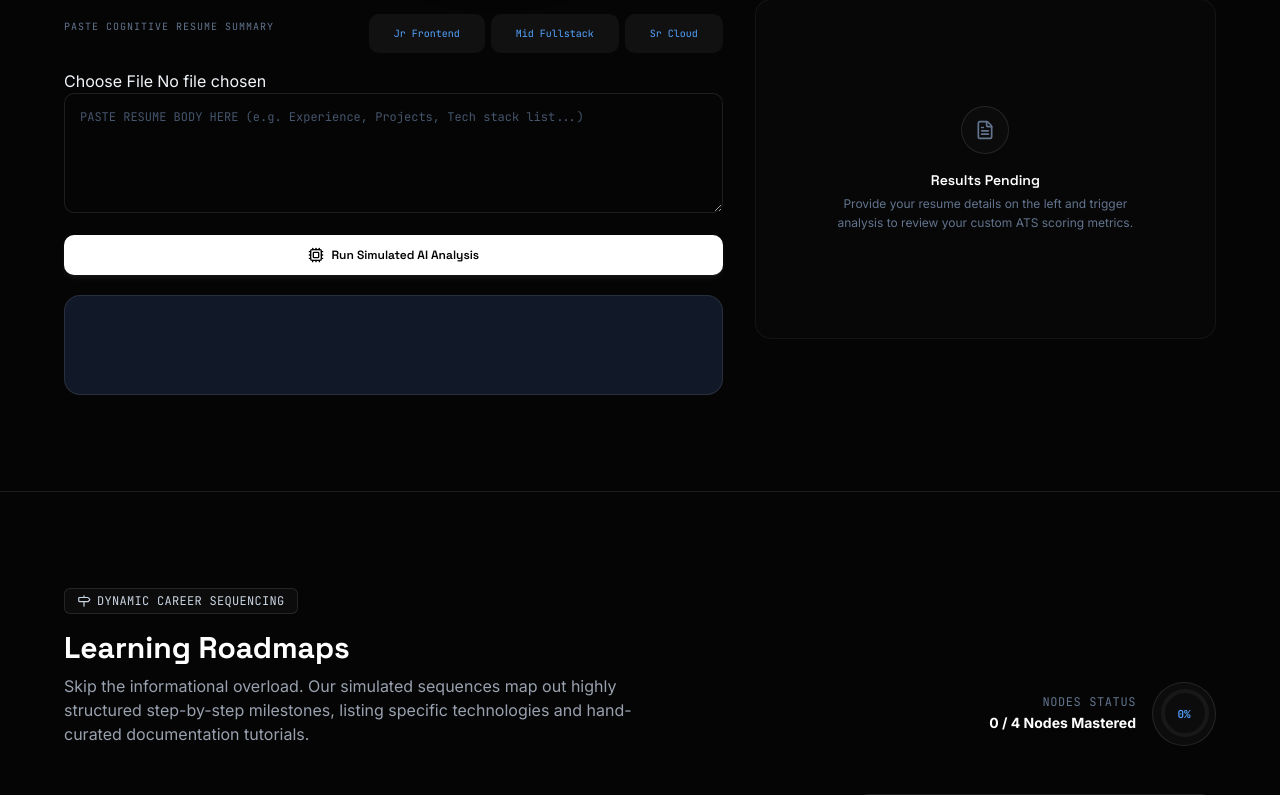
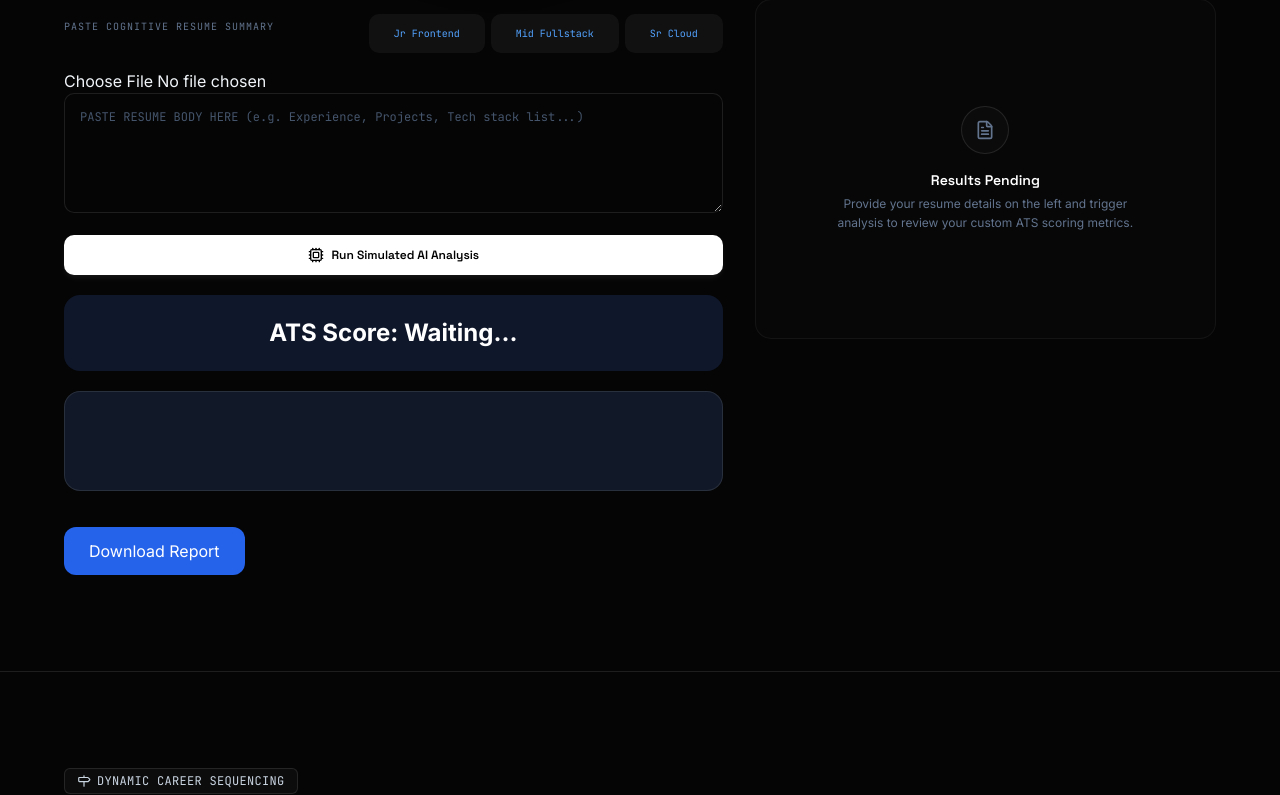
Before and after one commit to The-Tech-Guy005/skill-swap-ai, a Flask app: page / in a window 1280 px wide. Shown: the part 956-1751 px from the top of the page. Run offline with Flask 3, Linux system fonts and the light colour scheme; style sheets or scripts are compiled from the project's sources.

Commit message:
Completed Day 3 features

```diff
--- a/app.py
+++ b/app.py
@@ -30,20 +30,22 @@ def ask():
     question = data["question"]
 
     prompt = f"""
-    You are SkillSwap AI, an expert career mentor.
+    You are an expert ATS and career mentor.
 
-    Student input:
+    Analyze this resume:
+
     {question}
 
-    Provide:
+    Return in this format:
 
-    1. Current strengths
-    2. Missing skills
-    3. 3-month learning roadmap
-    4. 3 project ideas
-    5. Career recommendations
+    ATS Score: X/100
 
-    Use headings and bullet points.
+    1. Current Strengths
+    2. Missing Skills
+    3. 3-Month Learning Roadmap
+    4. Project Ideas
+    5. Career Recommendations
+
     Keep the response concise.
     """
 
--- a/static/style.css
+++ b/static/style.css
@@ -105,3 +105,27 @@ button{
     white-space: pre-wrap;
     min-height: 100px;
 }
+#ats-score-box{
+    margin-top:20px;
+    padding:20px;
+    background:#0f172a;
+    border-radius:16px;
+    color:white;
+    font-size:24px;
+    font-weight:bold;
+    text-align:center;
+}
+#download-btn{
+    margin-top:20px;
+    padding:12px 25px;
+    background:#2563eb;
+    color:white;
+    border:none;
+    border-radius:12px;
+    cursor:pointer;
+    font-size:16px;
+}
+
+#download-btn:hover{
+    background:#1d4ed8;
+}
--- a/templates/index.html
+++ b/templates/index.html
@@ -215,7 +215,13 @@
                 <i data-lucide="cpu" class="w-4 h-4"></i>
                 <span id="analysis-btn-text">Run Simulated AI Analysis</span>
               </button>
+              <div id="ats-score-box">
+                    ATS Score: Waiting...
+              </div>
               <div id="response-box"></div>
+              <button id="download-btn" onclick="downloadReport()">
+                    Download Report
+              </button>
             </div>
 
 
@@ -1474,6 +1480,10 @@
         Ask AI
     </button>
 
+    <div id="ats-score-box">
+        ATS Score: Waiting...
+    </div>
+
     <div id="response"></div>
 </div>
 <script>
@@ -1517,7 +1527,40 @@ async function askAI() {
     const data = await response.json();
 
     document.getElementById("response-box").innerHTML =
-    data.answer;
+       data.answer;
+
+    const match =
+       data.answer.match(/ATS Score:\s*(\d+)/);
+
+    if (match) {
+       document.getElementById(
+          "ats-score-box"
+        ).innerText =
+            "ATS Score: " + match[1] + "/100";
+}
+}
+function downloadReport() {
+
+    const report =
+        document.getElementById(
+            "response-box"
+        ).innerText;
+
+    const blob =
+        new Blob([report], {
+            type: "text/plain"
+        });
+
+    const a =
+        document.createElement("a");
+
+    a.href =
+        URL.createObjectURL(blob);
+
+    a.download =
+        "SkillSwap_Report.txt";
+
+    a.click();
 }
 </script>
 <script>
@@ -1539,6 +1582,13 @@ async function askAI() {
 
     document.getElementById("response-box").innerHTML =
        data.answer;
+
+    const match = data.answer.match(/ATS Score:\s*(\d+)\/100/);
+
+    if (match) {
+        document.getElementById("ats-score-box").innerText =
+            "ATS Score: " + match[1] + "/100";
+    }
 }
 </script>
 <script>
```
